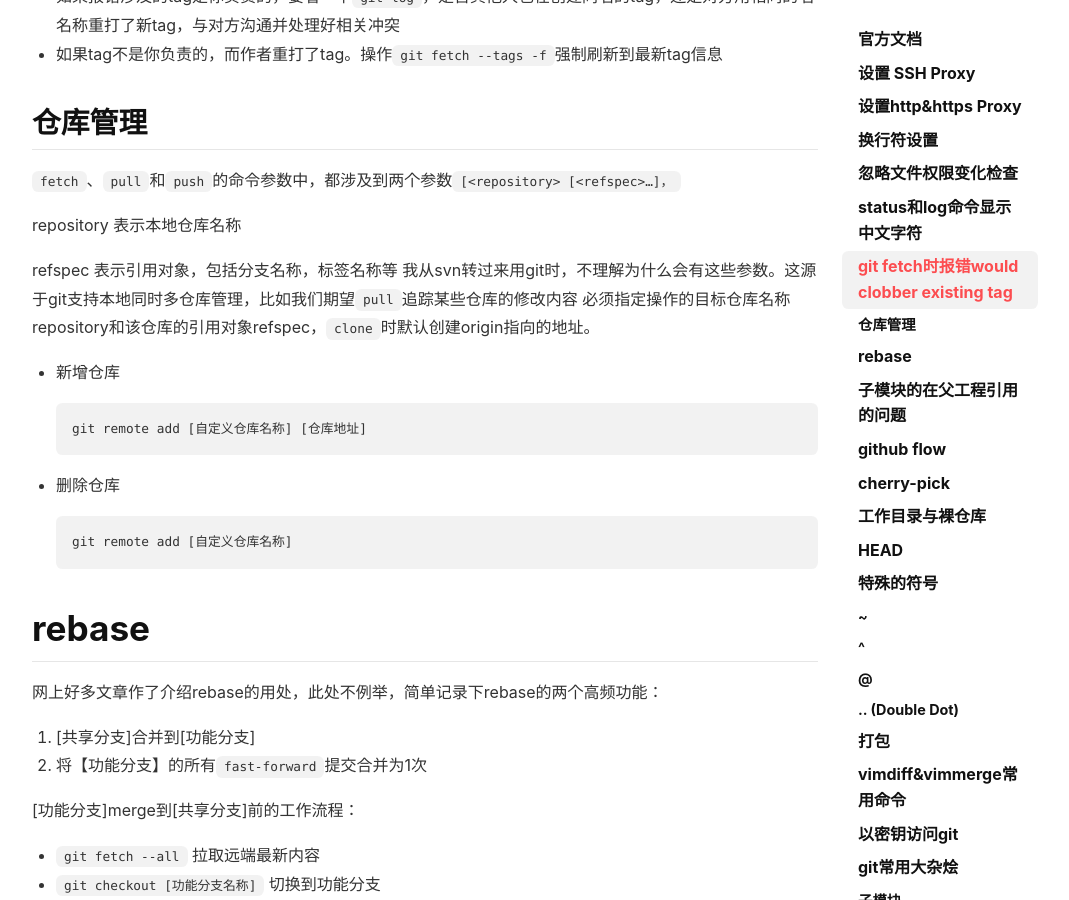
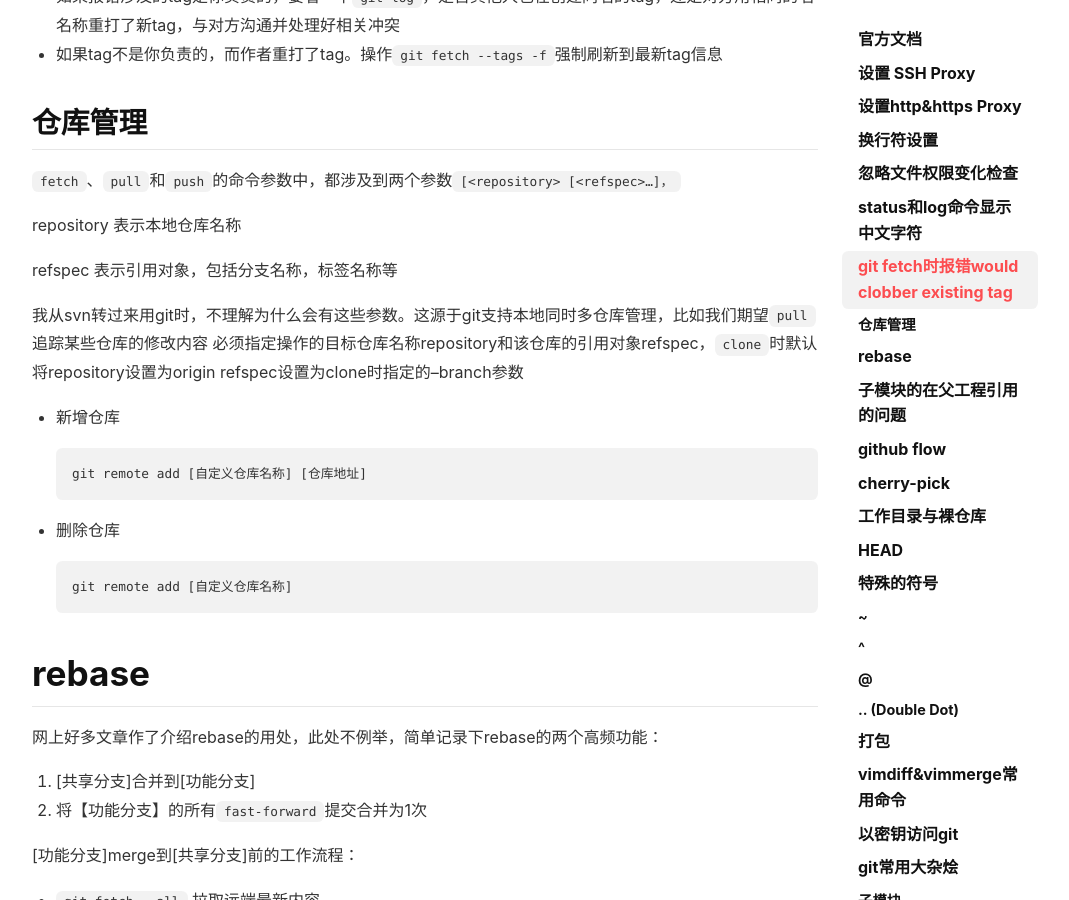
Before and after one commit to lizijie/lizijie.github.io, a Jekyll site: the page built from _posts/2024-08-11-git笔记.md, in a window 1280 px wide and 900 px high, scrolled down 2228 px. Shown: the whole window, without its empty margins (105-1174 px from the left). Built offline with Jekyll 4.4.1, drawn with Linux system fonts in a browser that asks for light colours; nearby versions of some CDN libraries; comment, search, counter and statistics services are not loaded.

Commit message:
Update 2024-08-11-git笔记.md

````diff
--- a/_posts/2024-08-11-git笔记.md
+++ b/_posts/2024-08-11-git笔记.md
@@ -65,8 +65,9 @@ git config --global core.quotepath false
 repository 表示本地仓库名称
 
 refspec 表示引用对象，包括分支名称，标签名称等
+
 我从svn转过来用git时，不理解为什么会有这些参数。这源于git支持本地同时多仓库管理，比如我们期望`pull`追踪某些仓库的修改内容
-必须指定操作的目标仓库名称repository和该仓库的引用对象refspec，`clone`时默认创建origin指向的地址。
+必须指定操作的目标仓库名称repository和该仓库的引用对象refspec，`clone`时默认将repository设置为origin refspec设置为clone时指定的--branch参数
 
 * 新增仓库
 ```
````
